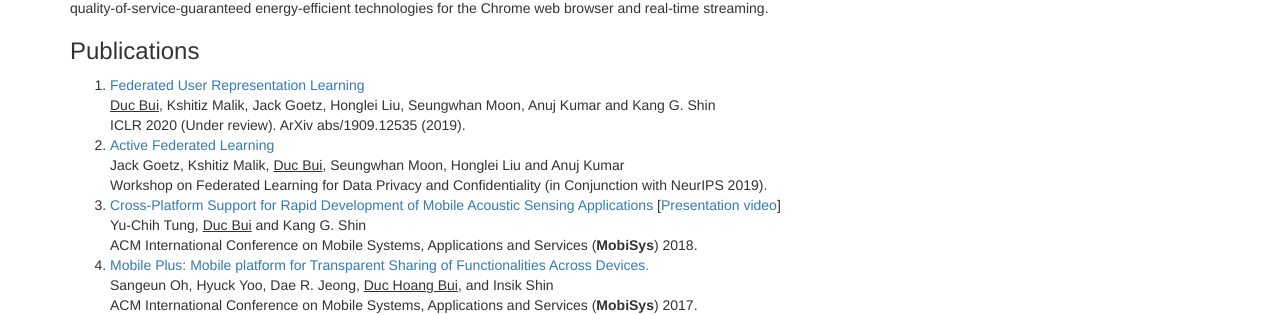
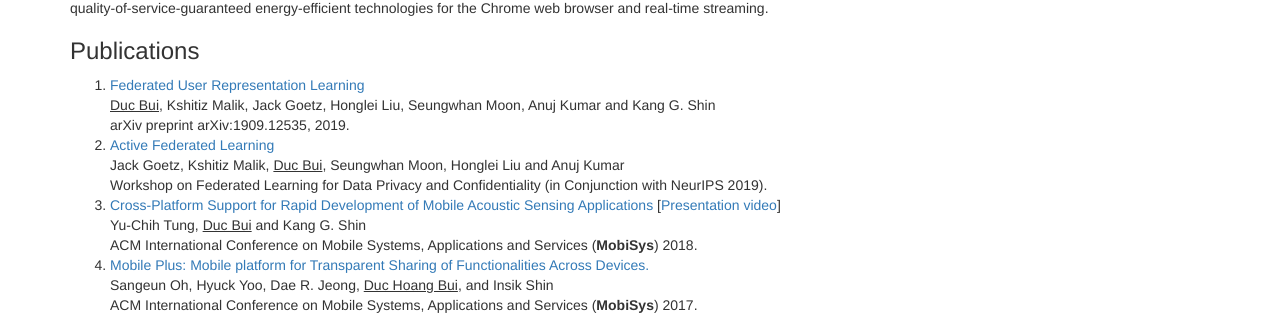
Before and after one commit to ducalpha/ducalpha.github.io, a Jekyll site: the page index.html, which Jekyll copies as it is, in a window 1280 px wide. Shown: the part 444-759 px from the top of the page. Built offline with Jekyll 4.4.1, drawn with Linux system fonts in a browser that asks for light colours; nearby versions of some CDN libraries.

Commit message:
update ICLR

```diff
--- a/index.html
+++ b/index.html
@@ -58,7 +58,7 @@
                     <li>
                         <a href="https://arxiv.org/pdf/1909.12535.pdf">Federated User Representation Learning</a><br>
                         <u>Duc Bui</u>, Kshitiz Malik, Jack Goetz, Honglei Liu, Seungwhan Moon, Anuj Kumar and Kang G. Shin<br>
-                        ICLR 2020 (Under review). ArXiv abs/1909.12535 (2019).
+                        arXiv preprint arXiv:1909.12535, 2019.
                     </li>
                     <li>
                         <a href="https://arxiv.org/pdf/1909.12641.pdf">Active Federated Learning</a><br>
```
